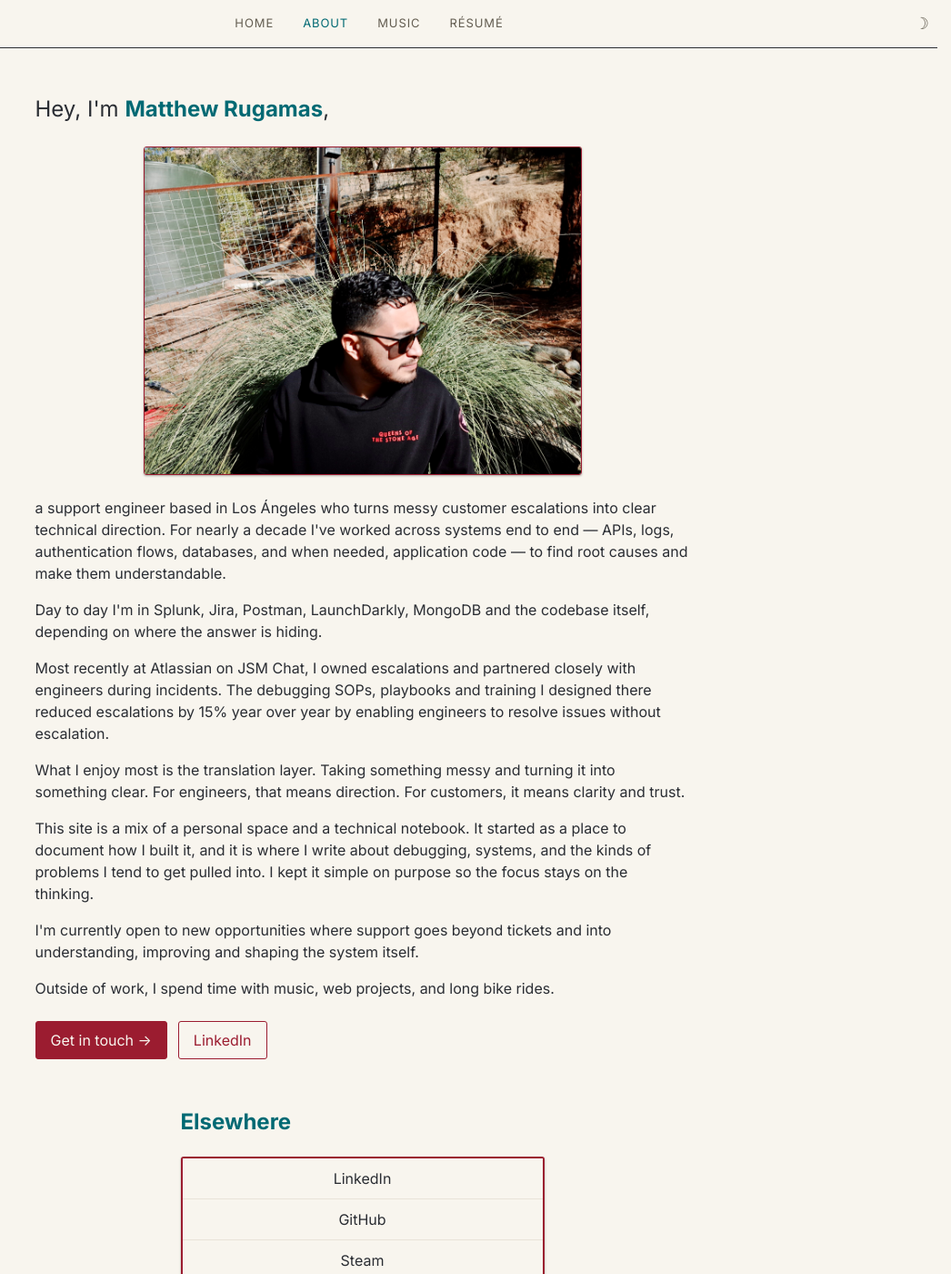
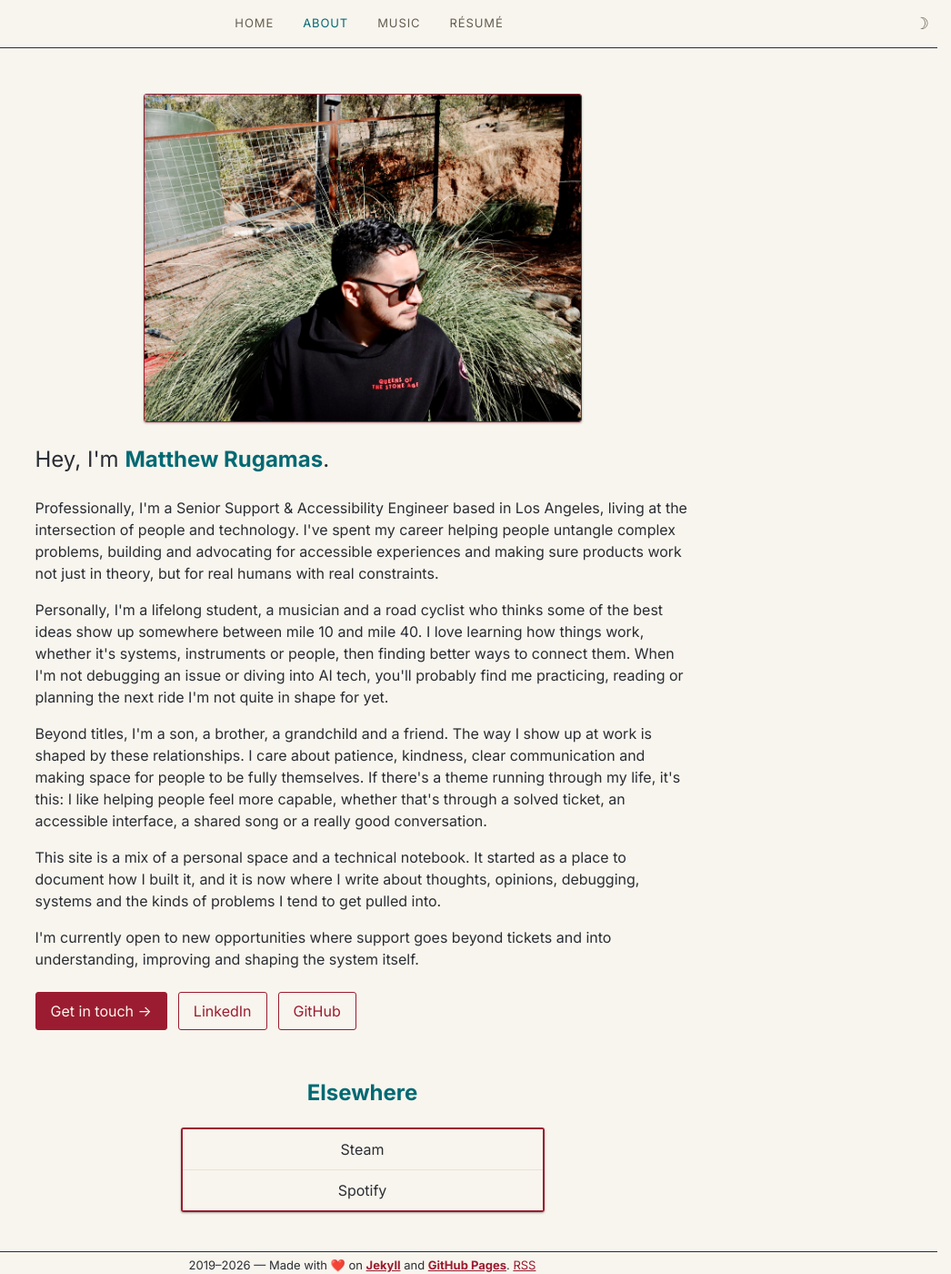
Before and after one commit to MattRugamas/mattrugamas.com, a Jekyll site: the page built from about.html, in a window 1280 px wide and 1400 px high. Shown: the whole window at 91% size, without its empty margins (234-1280 px from the left). Built offline with Jekyll 4.4.1, drawn with Linux system fonts in a browser that asks for light colours.

Commit message:
Rewrite about page bio and restructure Elsewhere into CTA row
Rewrote bio content to lead with role, values, and personal identity.
Promoted LinkedIn and GitHub into the CTA button row for professional
visibility; kept Steam and Spotify in a personal-only Elsewhere section
with a centered heading.

Co-Authored-By: Claude Opus 4.6 <noreply@anthropic.com>

```diff
--- a/_data/findme.yml
+++ b/_data/findme.yml
@@ -1,7 +1,3 @@
-- name: LinkedIn
-  link: https://www.linkedin.com/in/mattrugamas/
-- name: GitHub
-  link: https://github.com/MattRugamas
 - name: Steam
   link: https://steamcommunity.com/id/mattrugamas
 - name: Spotify
--- a/_sass/about.scss
+++ b/_sass/about.scss
@@ -88,6 +88,7 @@ main {
 
     h2 {
       color: var(--color-highlight);
+      text-align: center;
     }
 
     ul {
--- a/about.html
+++ b/about.html
@@ -2,28 +2,25 @@
 title: About
 ---
 <section class="aboutMe">
-  <h1>Hey, I'm <strong>Matthew Rugamas</strong>,</h1>
+  <img id="selfie" src="/assets/img/default.jpeg" alt="A side-ish portrait of me in the mountains" width="2054" height="1536" />
 
-  <img id="selfie" src="/assets/img/default.jpeg" alt="Playing bass with Aquínomás live" width="2054" height="1536" />
+  <h1>Hey, I'm <strong>Matthew Rugamas</strong>.</h1>
 
   <div id="aboutMeText">
-    <p class="about-me">a support engineer based in Los Ángeles who turns messy customer escalations into clear technical direction. For nearly a decade I've worked across systems end to end — APIs, logs, authentication flows, databases, and when needed, application code — to find root causes and make them understandable.</p>
+    <p class="about-me">Professionally, I'm a Senior Support & Accessibility Engineer based in Los Angeles, living at the intersection of people and technology. I've spent my career helping people untangle complex problems, building and advocating for accessible experiences and making sure products work not just in theory, but for real humans with real constraints.</p>
 
-    <p class="about-me">Day to day I'm in Splunk, Jira, Postman, LaunchDarkly, MongoDB and the codebase itself, depending on where the answer is hiding.</p>
+    <p class="about-me">Personally, I'm a lifelong student, a musician and a road cyclist who thinks some of the best ideas show up somewhere between mile 10 and mile 40. I love learning how things work, whether it's systems, instruments or people, then finding better ways to connect them. When I'm not debugging an issue or diving into AI tech, you'll probably find me practicing, reading or planning the next ride I'm not quite in shape for yet.</p>
 
-    <p class="about-me">Most recently at Atlassian on JSM Chat, I owned escalations and partnered closely with engineers during incidents. The debugging SOPs, playbooks and training I designed there reduced escalations by 15% year over year by enabling engineers to resolve issues without escalation.</p>
+    <p class="about-me">Beyond titles, I'm a son, a brother, a grandchild and a friend. The way I show up at work is shaped by these relationships. I care about patience, kindness, clear communication and making space for people to be fully themselves. If there's a theme running through my life, it's this: I like helping people feel more capable, whether that's through a solved ticket, an accessible interface, a shared song or a really good conversation.</p>
 
-    <p class="about-me">What I enjoy most is the translation layer. Taking something messy and turning it into something clear. For engineers, that means direction. For customers, it means clarity and trust.</p>
-
-    <p class="about-me">This site is a mix of a personal space and a technical notebook. It started as a place to document how I built it, and it is where I write about debugging, systems, and the kinds of problems I tend to get pulled into. I kept it simple on purpose so the focus stays on the thinking.</p>
+    <p class="about-me">This site is a mix of a personal space and a technical notebook. It started as a place to document how I built it, and it is now where I write about thoughts, opinions, debugging, systems and the kinds of problems I tend to get pulled into.</p>
 
     <p class="about-me">I'm currently open to new opportunities where support goes beyond tickets and into understanding, improving and shaping the system itself.</p>
-
-    <p class="about-me">Outside of work, I spend time with music, web projects, and long bike rides.</p>
 
     <div class="about-cta">
       <a class="cta-primary" href="mailto:mail@mattrugamas.com">Get in touch →</a>
       <a class="cta-secondary" href="https://www.linkedin.com/in/mattrugamas/" target="_blank" rel="noopener">LinkedIn</a>
+      <a class="cta-secondary" href="https://github.com/MattRugamas" target="_blank" rel="noopener">GitHub</a>
     </div>
   </div>
 </section>
```
